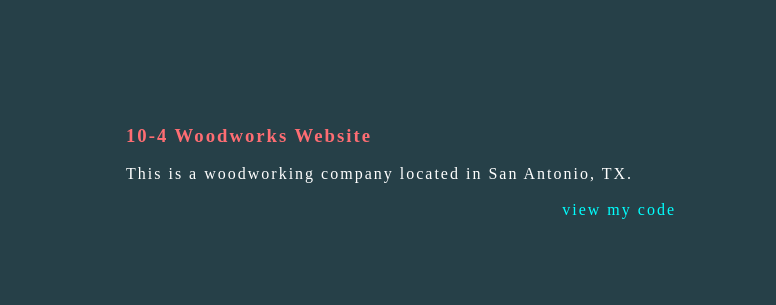
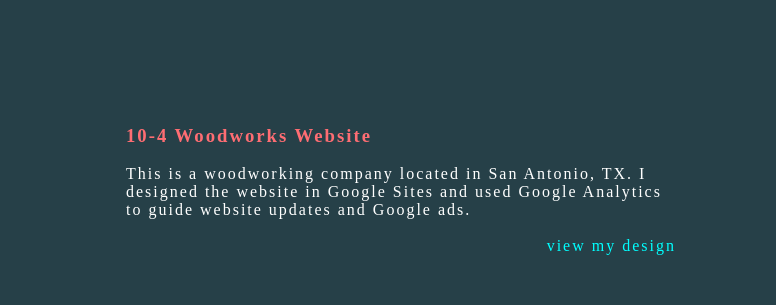
Before and after one commit to VERAfiedCreations/paulvera.github.io, a plain HTML site: page index.html in a window 1280 px wide. Shown: the part 1548-1853 px from the top of the page, 504-1280 px from the left. Drawn offline with Linux system fonts and the light colour scheme.

Commit message:
Update index.html

```diff
--- a/index.html
+++ b/index.html
@@ -55,13 +55,13 @@
         </section>
 
         <section id="tenfour">
-            <div class="project-img" id="10-4-header"><a href="new10-4index.html" target="_blank"><img src="10-4-header.jpg" alt="10-4 Woodworks" width="500px" id="marketing"></a></div>
+            <div class="project-img" id="10-4-header"><a href="https://sites.google.com/view/10-4woodwork/home" target="_blank"><img src="10-4-header.jpg" alt="10-4 Woodworks" width="500px" id="marketing"></a></div>
                 <div id="tenfour-para">
             <h3 id="ten">10-4 Woodworks Website</h3>
             <br>
-            <p>This is a woodworking company located in San Antonio, TX.</p>
+            <p>This is a woodworking company located in San Antonio, TX. I designed the website in Google Sites and used Google Analytics to guide website updates and Google ads.</p>
             <br>
-            <a href="new10-4index.txt" target="_blank">view my code</a>
+            <a href="https://sites.google.com/view/10-4woodwork/home" target="_blank">view my design</a>
                 </div>
         </section>
     </div>
```
